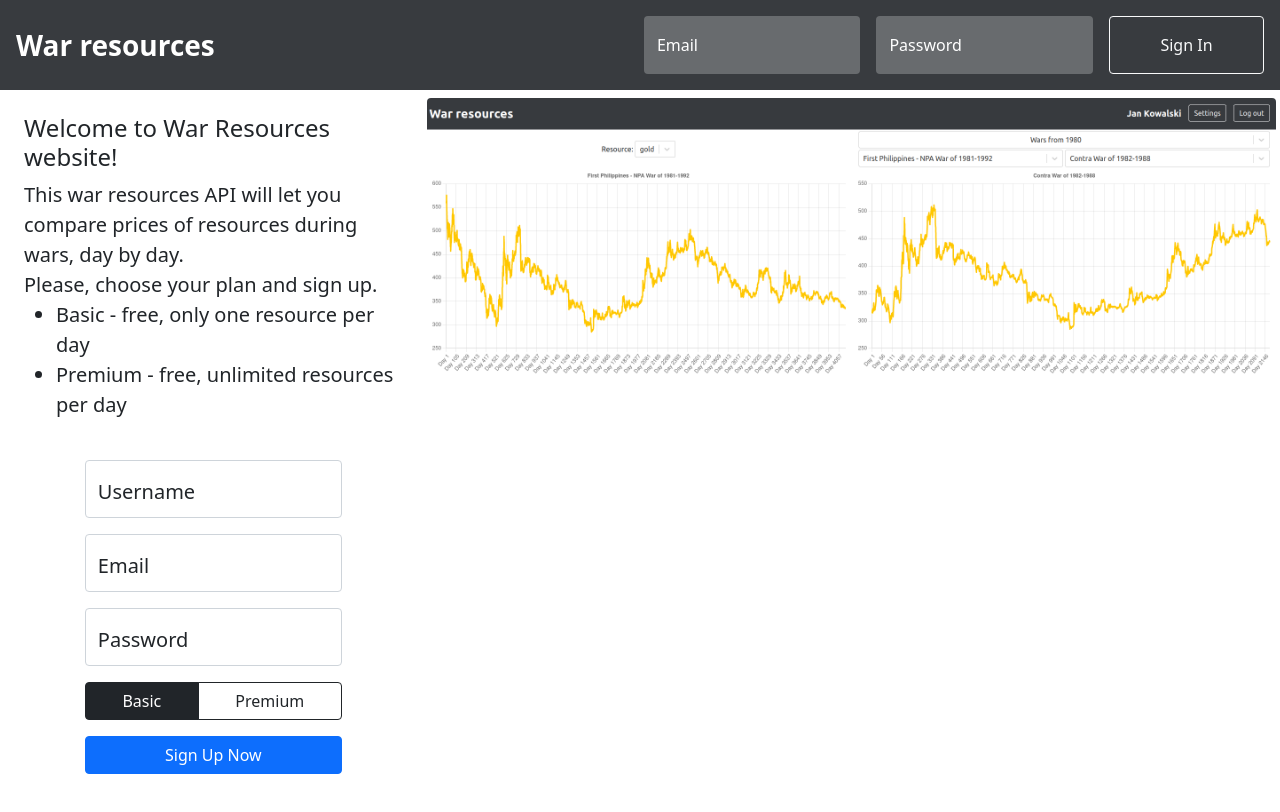
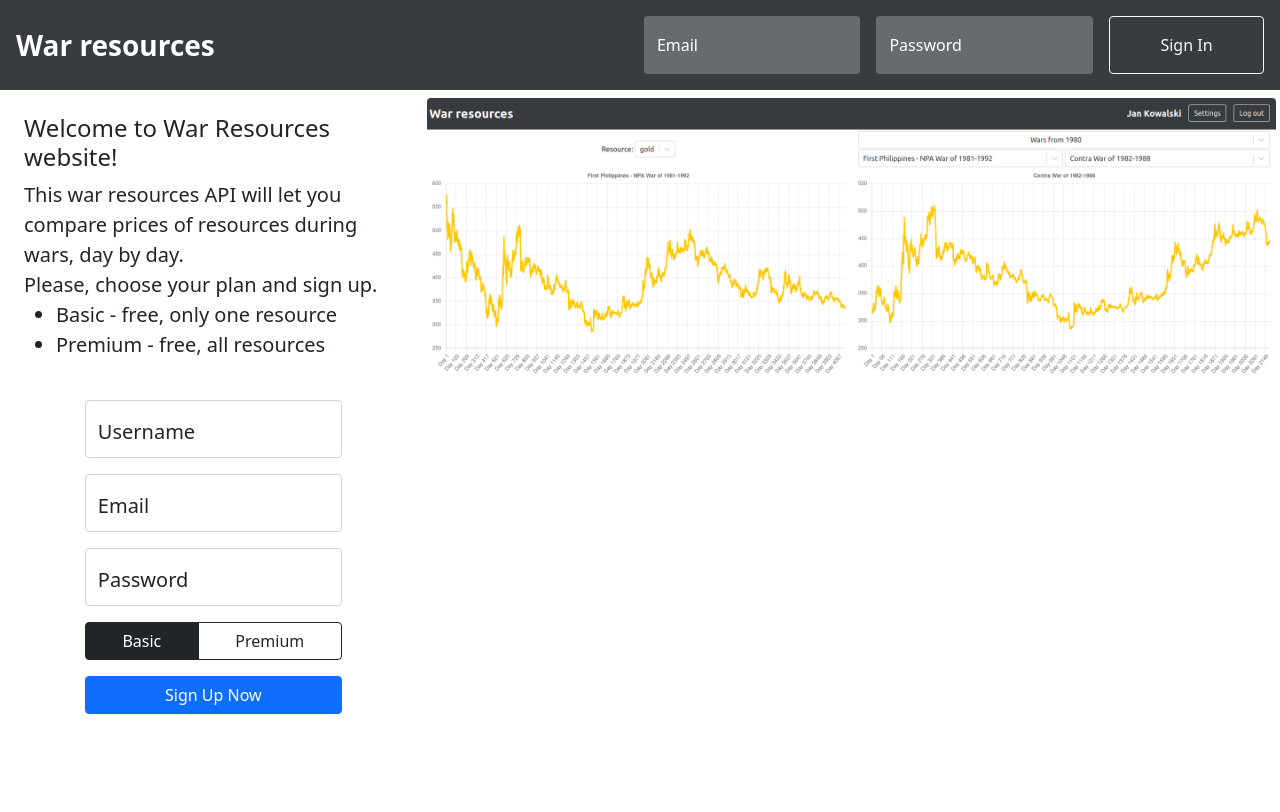
Before and after one commit to Jackhalabardnik/war_resources_frontend, a React (Create React App) app: page /front in a window 1280 px wide. Shown: the top 812 px of the page. Built offline with nearby package versions, Linux system fonts and the light colour scheme.

Commit message:
feature - better front

```diff
--- a/src/components/Front/front.jsx
+++ b/src/components/Front/front.jsx
@@ -19,10 +19,10 @@ const Front = () => {
                         Please, choose your plan and sign up.
                         <ul className="text-start">
                             <li>
-                                Basic - free, only one resource per day
+                                Basic - free, only one resource
                             </li>
                             <li>
-                                Premium - free, unlimited resources per day
+                                Premium - free, all resources
                             </li>
                         </ul>
                     </div>
```
